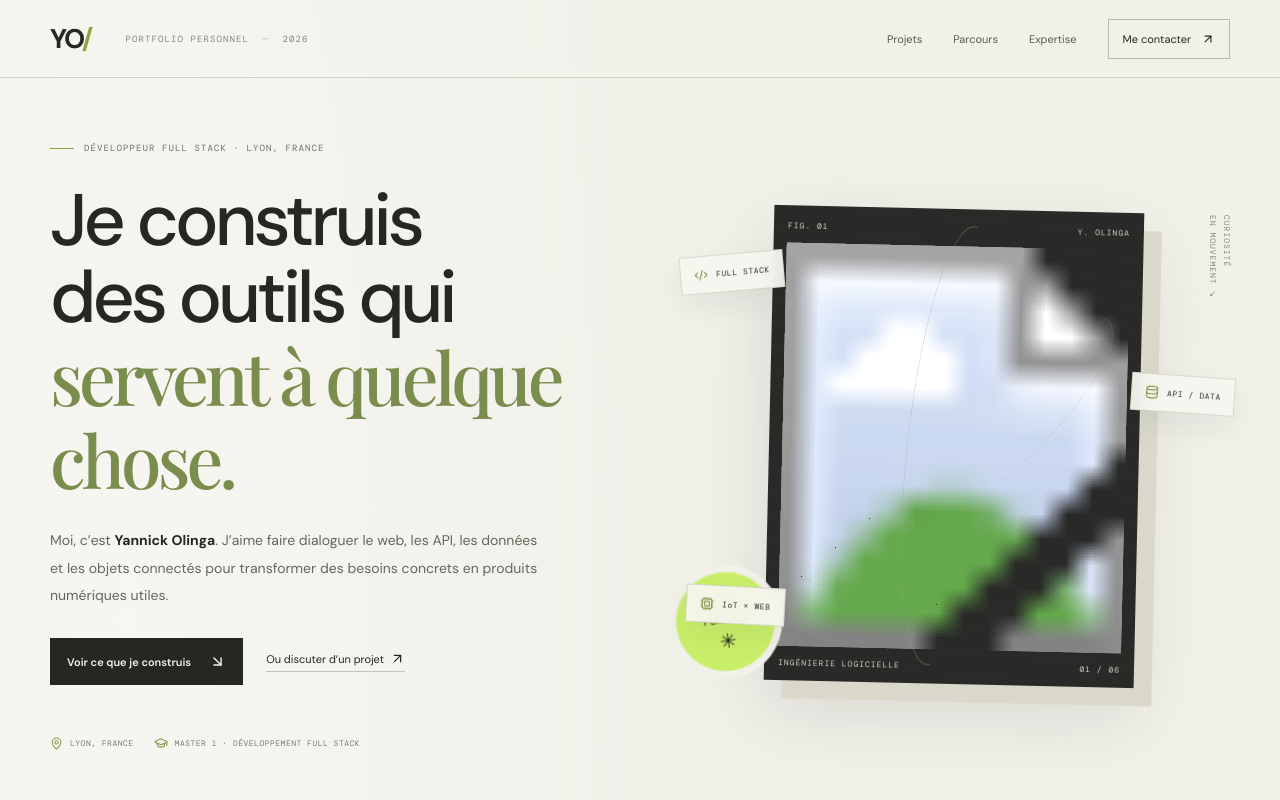
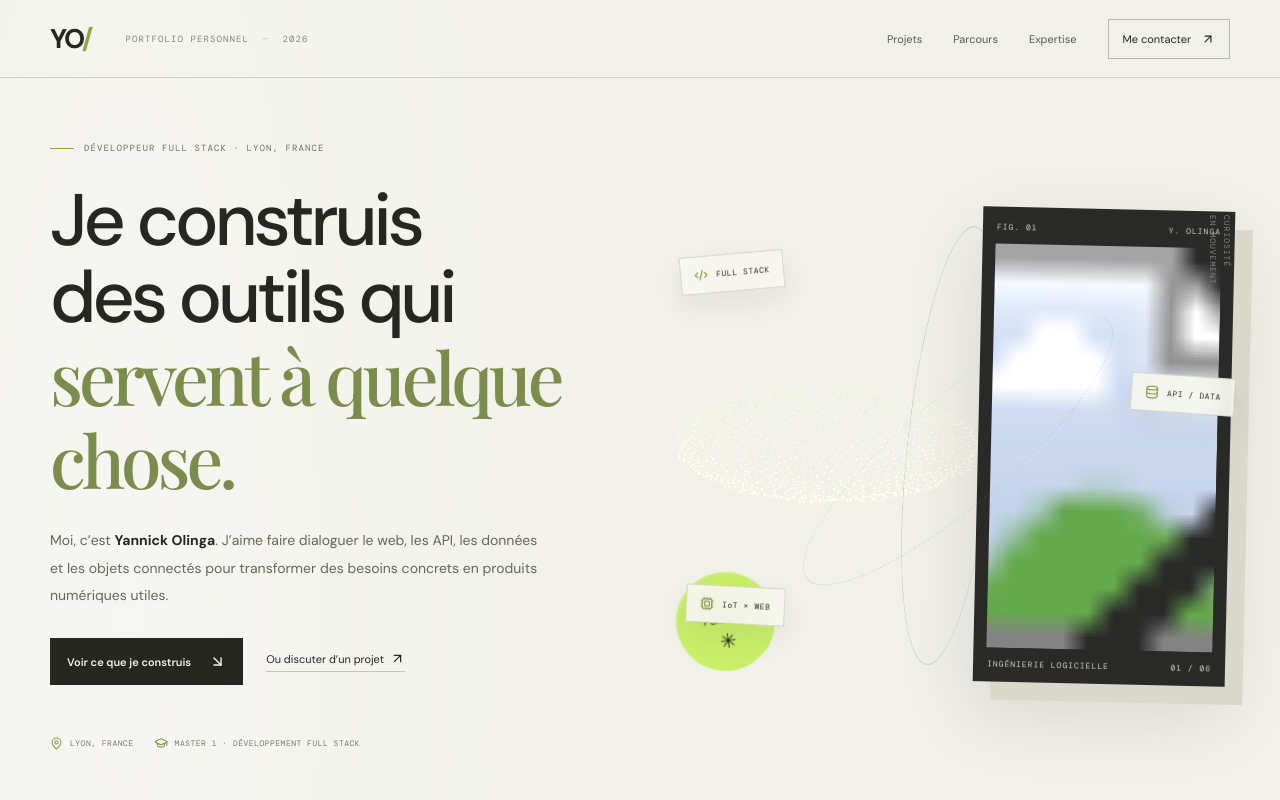
Before and after one commit to YannickOlinga/NoahOlinga-, a React (Vite) app: page / in a window 1280 px wide. Shown: the top 800 px of the page. Built offline with nearby package versions, Linux system fonts and the light colour scheme; a web font is replaced by a local one.

Commit message:
Integrate WebGL particle sphere into portfolio hero

```diff
--- a/src/main.jsx
+++ b/src/main.jsx
@@ -2,6 +2,7 @@ import React from 'react';
 import {createRoot} from 'react-dom/client';
 import {ArrowDownRight,ArrowUpRight,Code2,Layers3,Smartphone,Database,Cpu,Mail,Github,Linkedin,Menu,MapPin,Workflow,BriefcaseBusiness,GraduationCap,ExternalLink} from 'lucide-react';
 import './style.css';
+import Scene3D from './Scene3D.jsx';
 
 const projects=[
  {n:'01',name:'Périnéa',type:'PROJET PRODUIT · FEMTECH / IOT',desc:'Une application de rééducation du plancher pelvien pensée autour d’une sonde connectée. J’ai travaillé sur le backend, les données, l’intégration Wi-Fi et les tests API.',stack:['Django REST','PostgreSQL / Supabase','React Native','ESP32'],tone:'sage',symbol:'pé'},
@@ -35,7 +36,7 @@ function App(){
   <main>
    <section className="hero page-grid">
     <div className="hero-text"><div className="kicker"><span className="kicker-line"/> DÉVELOPPEUR FULL STACK · LYON, FRANCE</div><h1>Je construis<br/>des outils qui<br/><i>servent à quelque chose.</i></h1><p className="hero-lead">Moi, c’est <strong>Yannick Olinga</strong>. J’aime faire dialoguer le web, les API, les données et les objets connectés pour transformer des besoins concrets en produits numériques utiles.</p><div className="hero-actions"><a className="button button-dark" href="#work">Voir ce que je construis <ArrowDownRight size={17}/></a><a className="text-link" href="mailto:Yannickolinga213@gmail.com">Ou discuter d’un projet <ArrowUpRight size={15}/></a></div><div className="hero-foot"><span><MapPin size={13}/> LYON, FRANCE</span><span><GraduationCap size={14}/> MASTER 1 · DÉVELOPPEMENT FULL STACK</span></div></div>
-    <div className="portrait-side 3d-scene" onMouseMove={moveScene} onMouseLeave={()=>setPointer({x:0,y:0})} style={{"--tilt-x":`${pointer.y*-8}deg`,"--tilt-y":`${pointer.x*10}deg`}}><div className="orbit orbit-one"></div><div className="orbit orbit-two"></div><div className="float-chip chip-code"><Code2 size={14}/> FULL STACK</div><div className="float-chip chip-api"><Database size={14}/> API / DATA</div><div className="float-chip chip-iot"><Cpu size={14}/> IoT × WEB</div><div className="portrait-frame"><div className="portrait-top"><span>FIG. 01</span><span>Y. OLINGA</span></div><img className="portrait-img" src="/NoahOlinga-/yannick-photo.svg" alt="Portrait professionnel de Yannick Olinga" onError={e=>{e.currentTarget.style.display='none';e.currentTarget.parentElement.classList.add('photo-missing')}}/><div className="portrait-fallback"><span>Y<span className="acid">.</span>O</span><small>SYLVESTRE YANNICK<br/>NOAH OLINGA</small></div><div className="portrait-bottom"><span>INGÉNIERIE LOGICIELLE</span><span>01 / 06</span></div></div><div className="margin-note">CURIOSITÉ<br/>EN MOUVEMENT ↘</div><div className="side-stamp">BUILD<br/>WITH<br/>PURPOSE<span>✳</span></div></div>
+    <div className="portrait-side 3d-scene" onMouseMove={moveScene} onMouseLeave={()=>setPointer({x:0,y:0})} style={{"--tilt-x":`${pointer.y*-8}deg`,"--tilt-y":`${pointer.x*10}deg`}}><Scene3D/><div className="orbit orbit-one"></div><div className="orbit orbit-two"></div><div className="float-chip chip-code"><Code2 size={14}/> FULL STACK</div><div className="float-chip chip-api"><Database size={14}/> API / DATA</div><div className="float-chip chip-iot"><Cpu size={14}/> IoT × WEB</div><div className="portrait-frame"><div className="portrait-top"><span>FIG. 01</span><span>Y. OLINGA</span></div><img className="portrait-img" src="/NoahOlinga-/yannick-photo.svg" alt="Portrait professionnel de Yannick Olinga" onError={e=>{e.currentTarget.style.display='none';e.currentTarget.parentElement.classList.add('photo-missing')}}/><div className="portrait-fallback"><span>Y<span className="acid">.</span>O</span><small>SYLVESTRE YANNICK<br/>NOAH OLINGA</small></div><div className="portrait-bottom"><span>INGÉNIERIE LOGICIELLE</span><span>01 / 06</span></div></div><div className="margin-note">CURIOSITÉ<br/>EN MOUVEMENT ↘</div><div className="side-stamp">BUILD<br/>WITH<br/>PURPOSE<span>✳</span></div></div>
     <a className="scroll-hint" href="#work">DÉFILER POUR EXPLORER <span>↓</span></a>
    </section>
    <section className="manifesto reveal"><div className="manifesto-inner"><span className="section-index">NOTE PERSONNELLE / 001</span><p>Je ne veux pas seulement écrire du code.<br/><em>Je veux comprendre le problème, fabriquer la solution et la voir vivre.</em></p><span className="manifesto-sign">— YANNICK</span></div></section>
```
